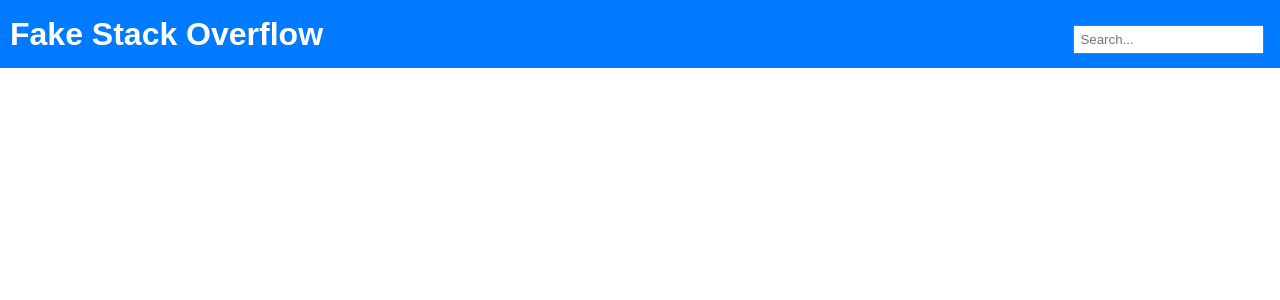
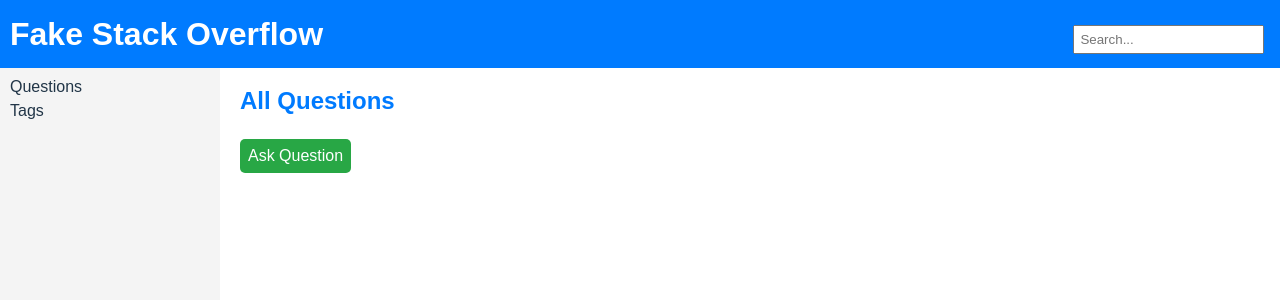
Before and after one commit to ngugimuchangi/stack-overflow, a React (Vite) app in the folder client/: page / in a window 1280 px wide. Shown: the top 300 px of the page. Built offline with nearby package versions, Linux system fonts and the light colour scheme.

Commit message:
updating the homepage

```diff
--- a/client/src/App.css
+++ b/client/src/App.css
@@ -5,10 +5,16 @@ body {
   font-family: 'Arial', sans-serif;
 }
 
-/* Banner styles */
-/* styles.css */
+.homepage {
+  display: flex;
+  flex-direction: column;
+  height: 100vh; /* Make the homepage take the full height of the viewport */
+}
 
-/* ... (previous styles) */
+.main-body {
+  flex: 1; /* Take the remaining space in the viewport */
+  display: flex;
+}
 
 /* Banner styles */
 .banner {
@@ -36,33 +42,53 @@ body {
 }
 
 
+/* styles.css */
+
+/* ... (previous styles) */
+
 /* Menu styles */
 .menu {
-  display: flex;
-  background-color: #f8f9fa;
+  width: 200px;
+  background-color: #f4f4f4;
   padding: 10px;
+  height: 100%;
+  margin-top: 15%;
 }
 
-.menu-link {
-  cursor: pointer;
-  padding: 8px;
-  margin-right: 10px;
-  border-radius: 5px;
+.menu ul {
+  list-style: none;
+  padding: 0;
 }
 
-.menu-link:hover {
-  background-color: #e2e6ea;
+.menu li {
+  margin-bottom: 5px;
 }
 
-.menu-link.active {
+.menu a {
+  text-decoration: none;
+  color: #333;
+}
+
+.menu li.active {
   background-color: #007bff;
   color: white;
 }
 
+/* ... (remaining styles) */
+
+/* Question styles */
+/* ... (previous styles) */
+
 /* Question styles */
 .questions-section {
-  margin-left: 20px;
+  flex: 1; /* Take the remaining space in the main body */
+  padding: 20px;
+  margin-right: 20px; /* Use margin-right instead of margin-left */
+  margin-top: 10%;
 }
+
+/* ... (remaining styles) */
+
 
 .questions-section h2 {
   color: #007bff;
--- a/client/src/App.jsx
+++ b/client/src/App.jsx
@@ -1,5 +1,6 @@
 import './App.css'
 import Homepage from './components/Homepage'
+import Menu from './components/Menu'
 
 function App() {
 
@@ -7,6 +8,7 @@ function App() {
   return (
     <>
       <Homepage />
+
     </>
   )
 }
--- a/client/src/components/Homepage.jsx
+++ b/client/src/components/Homepage.jsx
@@ -12,19 +12,19 @@ const Homepage = () => {
   return (
     <div className="homepage">
       <Banner />
-      {/* <div className="main-body">
+       <div className="main-body">
         <Menu activeLink="questions" />
         <div className="questions-section">
           <h2>All Questions</h2>
           <button>Ask Question</button>
           {}
-          <div className="questions-list">
+          {/* <div className="questions-list">
             {questions.map((question) => (
               <Question key={question.id} question={question} />
             ))}
-          </div>
+          </div> */}
         </div>
-      </div> */}
+      </div>
     </div>
   );
 };
```
